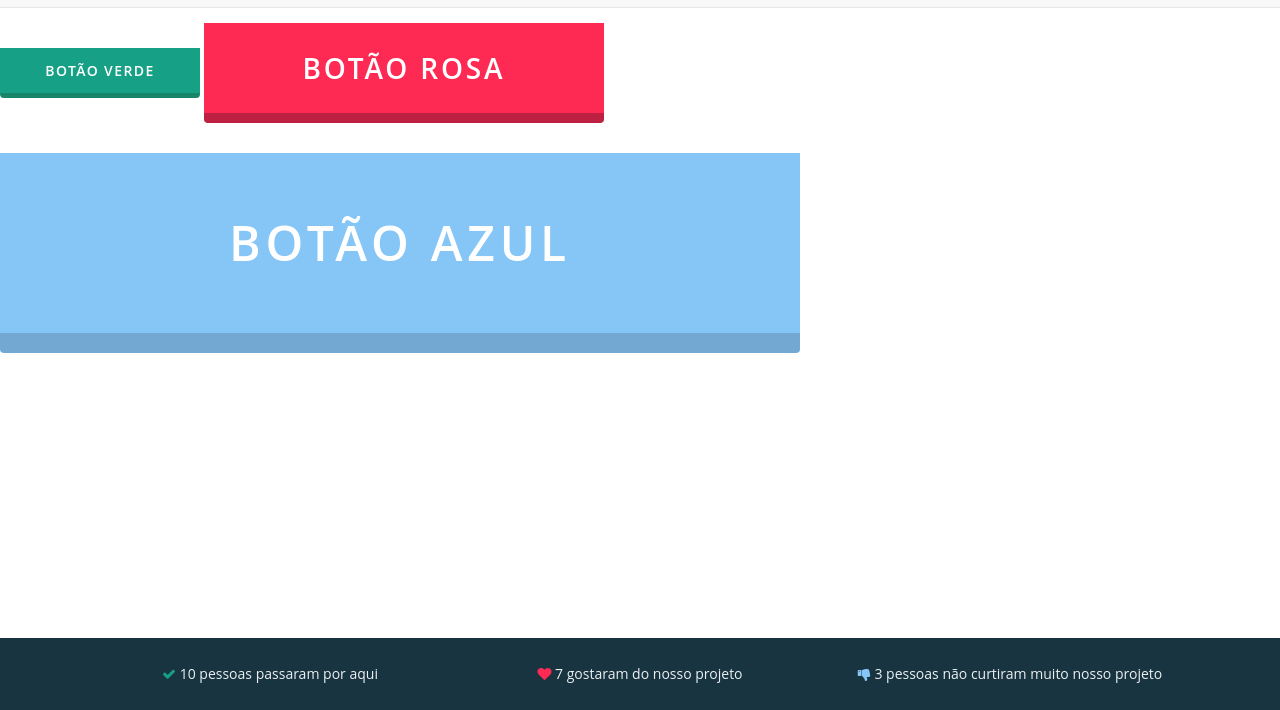
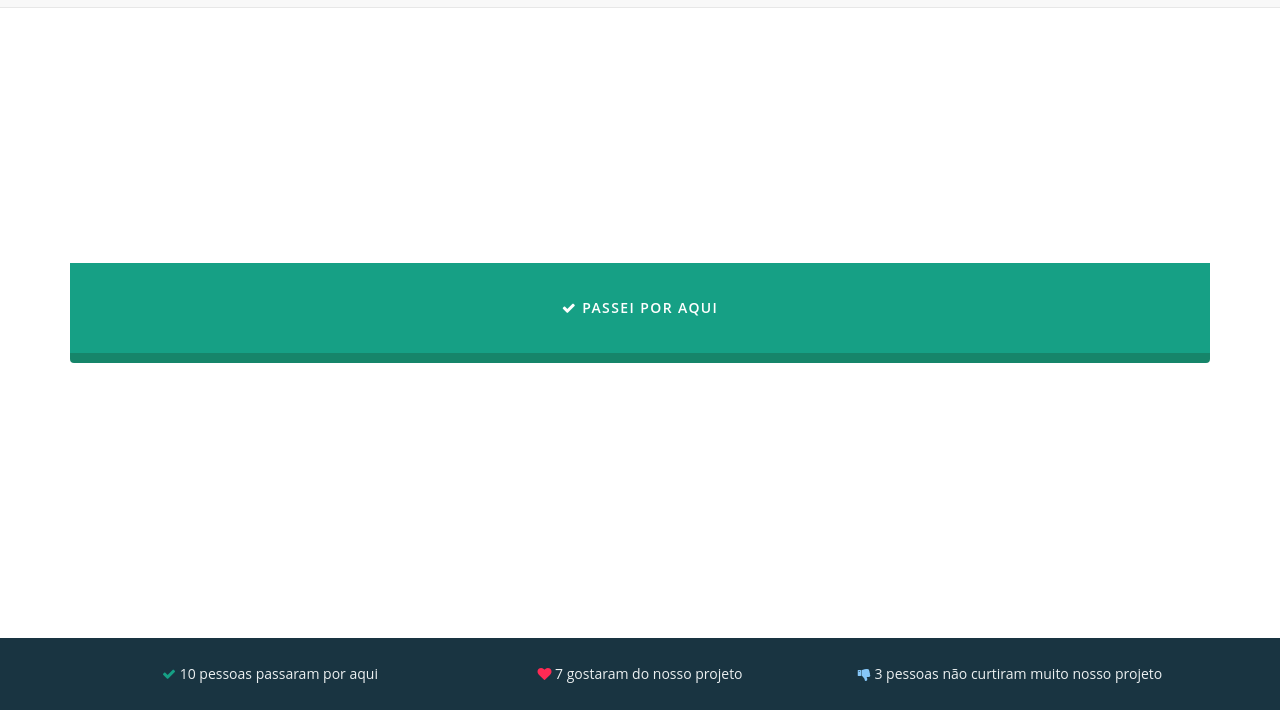
Before and after one commit to kayo-almeida/educacaodeouro-totem, a website: page index.html in a window 1280 px wide. Shown: the part 90-800 px from the top of the page. Drawn offline with Linux system fonts and the light colour scheme.

Commit message:
Posicionamento de botões

```diff
--- a/index.html
+++ b/index.html
@@ -32,19 +32,29 @@
 		</header>
 		<!-- // End HEADER 2 -->
 
-        <section class="btn-container">
-            <a class="btn green btn-small">
-                <span>Botão Verde</span>
-            </a>
-
-            <a class="btn pink btn-middle">
-                <span>Botão Rosa</span>
-            </a>
-
-            <a class="btn blue btn-larger">
-                <span>Botão Azul</span>
-            </a>
-        </section>
+        <div class="vertical-center">
+            <div class="container">
+                <div class="row btn-row">
+                    <div class="col-md-12">
+                        <a class="btn green" id="btn-central" id="check-in">
+                            <span><i class="fa fa-check" aria-hidden="true"></i> Passei por aqui</span>
+                        </a>
+                    </div>
+                </div>
+                <div class="row btn-row hidden">
+                    <div class="col-md-6">
+                        <a class="btn blue" id="dislike">
+                            <span><i class="fa fa-thumbs-down" aria-hidden="true"></i> Não Gostei</span>
+                        </a>
+                    </div>
+                    <div class="col-md-6">
+                        <a class="btn pink" id="like">
+                            <span><i class="fa fa-heart" aria-hidden="true"></i> Gostei Muito</span>
+                        </a>
+                    </div>
+                </div>
+            </div>
+        </div>
 
 		<!-- Start Footer 1-3 -->
 		<section class="content-block-nopad bg-deepocean">
--- a/src/css/btn.css
+++ b/src/css/btn.css
@@ -2,43 +2,16 @@
     text-transform: uppercase;
     color: #fff;
     padding: 0 !important;
+    font-size: 5em;
+    line-height: 90px;
+    height: 100px;
+    width: 100%;
+}
+.btn:hover {
+    color: #fff;
 }
 .btn span {
     display: block;
-}
-
-/* TAMANHOS */
-.btn.btn-small {
-    font-size: 14px !important;
-    line-height: 45px;
-    height: 50px;
-    width: 200px;
-}
-
-.btn.btn-small span {
-    height: 45px;
-}
-
-.btn.btn-middle {
-    font-size: 28px !important;
-    line-height: 90px;
-    height: 100px;
-    width: 400px;
-}
-
-.btn.btn-middle span {
-    height: 90px;
-}
-
-.btn.btn-larger {
-    font-size: 48px !important;
-    line-height: 180px;
-    height: 200px;
-    width: 800px;
-}
-
-.btn.btn-larger span {
-    height: 180px;
 }
 
 /* CORES */
@@ -62,3 +35,7 @@
 .btn.pink span {
     background-color: #ff2a54;
 }
+
+.btn-row {
+    padding: 240px 0;
+}
```
Also changed, not shown: dist/css/stylesheets.css, dist/css/stylesheets.min.css.
